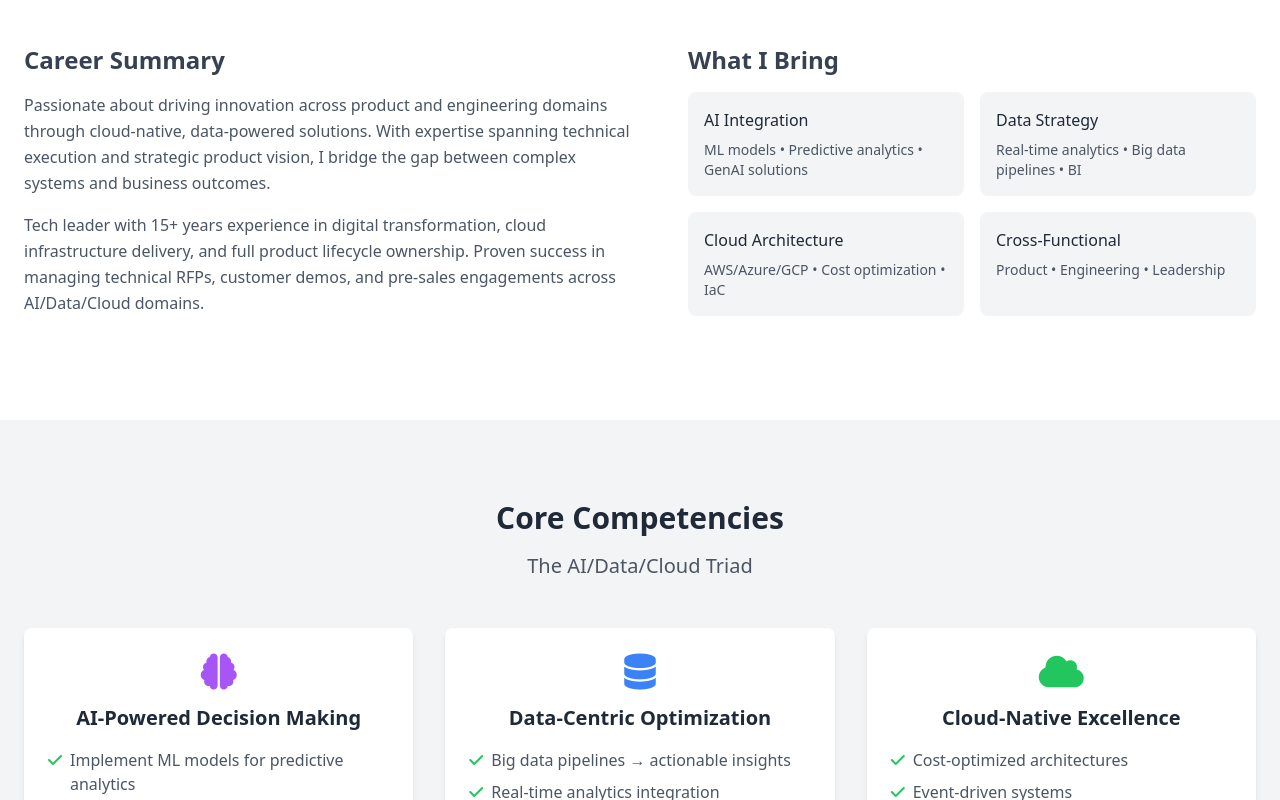
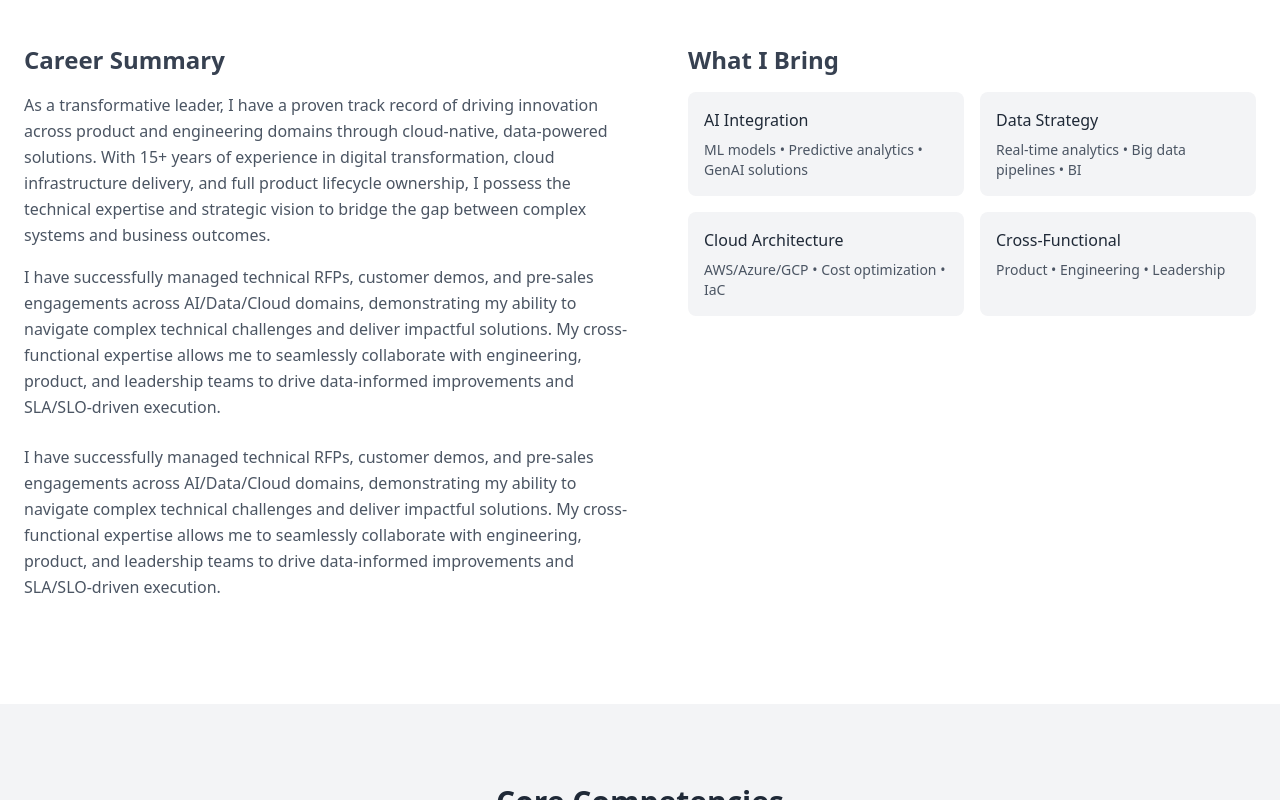
Before and after one commit to ankur-pack/ankur-pack.github.io, a plain HTML site: page index.html in a window 1280 px wide. Shown: the part 704-1504 px from the top of the page. Drawn offline with nearby package versions, Linux system fonts and the light colour scheme.

Commit message:
Update index.html

```diff
--- a/index.html
+++ b/index.html
@@ -109,12 +109,14 @@
                 <div class="md:w-1/2 mb-10 md:mb-0">
                     <h3 class="text-2xl font-semibold text-gray-700 mb-4">Career Summary</h3>
                     <p class="text-gray-600 mb-4 leading-relaxed">
-                        Passionate about driving innovation across product and engineering domains through cloud-native, data-powered solutions.
-                        With expertise spanning technical execution and strategic product vision, I bridge the gap between complex systems and business outcomes.
+                        As a transformative leader, I have a proven track record of driving innovation across product and engineering domains through cloud-native, data-powered solutions.
+                        With 15+ years of experience in digital transformation, cloud infrastructure delivery, and full product lifecycle ownership, I possess the technical expertise and strategic vision to bridge the gap between complex systems and business outcomes.
                     </p>
                     <p class="text-gray-600 mb-6 leading-relaxed">
-                        Tech leader with 15+ years experience in digital transformation, cloud infrastructure delivery, and full product lifecycle ownership.
-                        Proven success in managing technical RFPs, customer demos, and pre-sales engagements across AI/Data/Cloud domains.
+                         I have successfully managed technical RFPs, customer demos, and pre-sales engagements across AI/Data/Cloud domains, demonstrating my ability to navigate complex technical challenges and deliver impactful solutions. My cross-functional expertise allows me to seamlessly collaborate with engineering, product, and leadership teams to drive data-informed improvements and SLA/SLO-driven execution.
+                    </p>
+                    <p class="text-gray-600 mb-6 leading-relaxed">
+                         I have successfully managed technical RFPs, customer demos, and pre-sales engagements across AI/Data/Cloud domains, demonstrating my ability to navigate complex technical challenges and deliver impactful solutions. My cross-functional expertise allows me to seamlessly collaborate with engineering, product, and leadership teams to drive data-informed improvements and SLA/SLO-driven execution.
                     </p>
                 </div>
                 <div class="md:w-1/2 md:pl-12">
```
